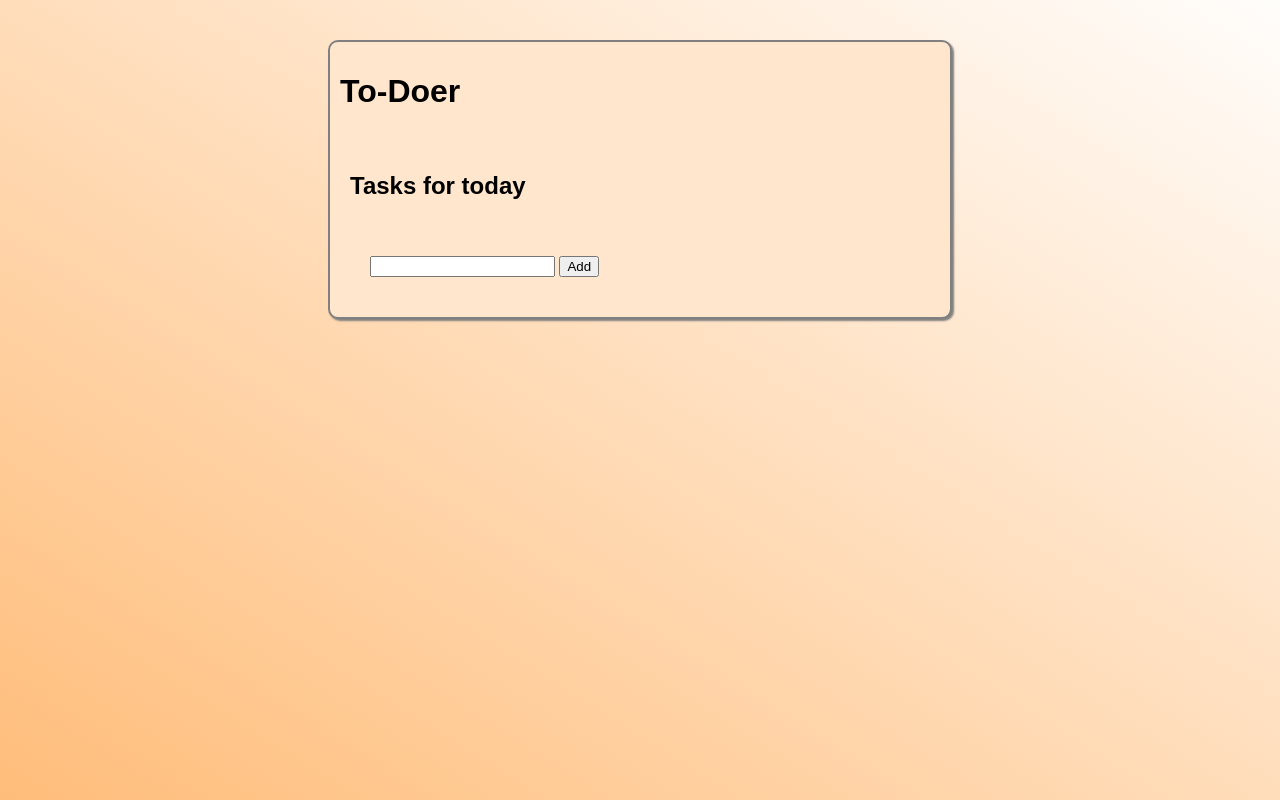
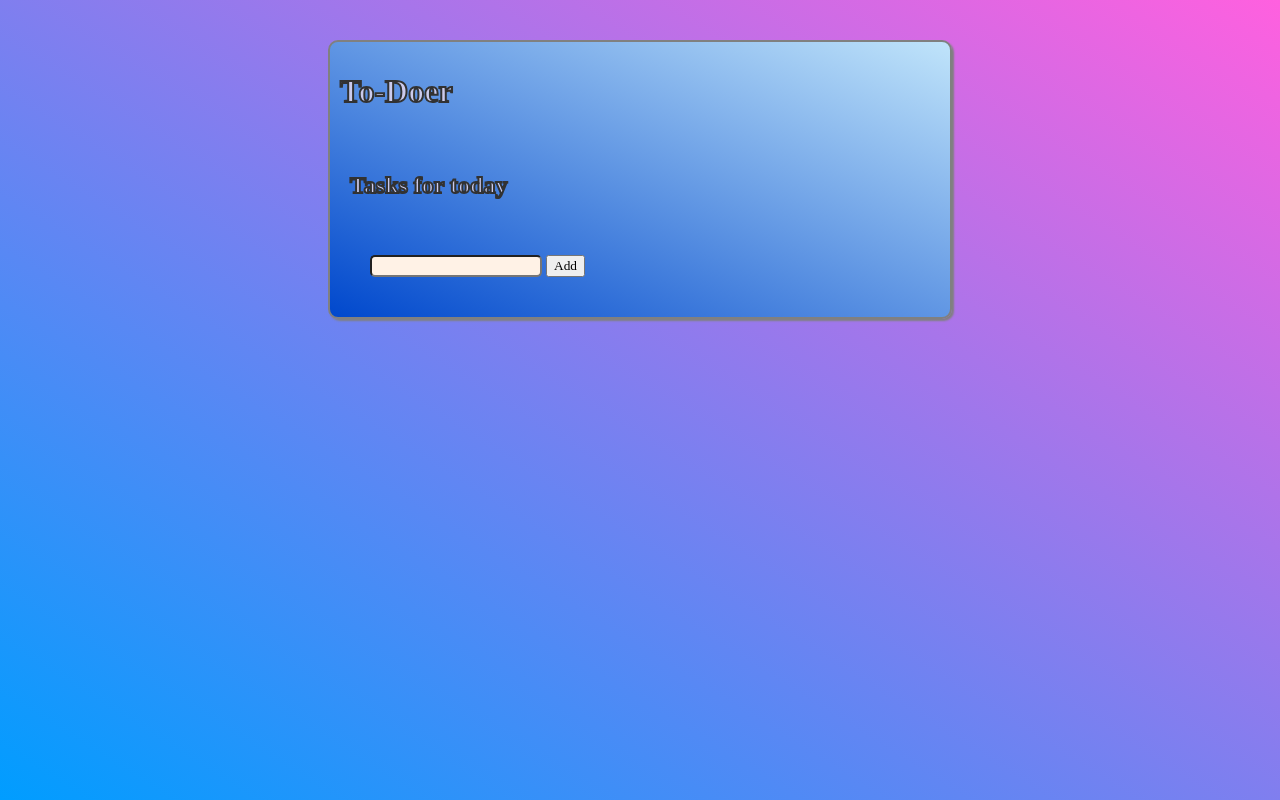
Before and after one commit to erikbejstam/to-do-list, a plain HTML site: page index.html in a window 1280 px wide. Drawn offline with Linux system fonts and the light colour scheme.

Commit message:
Create first color scheme. Not completely happy

```diff
--- a/styles.css
+++ b/styles.css
@@ -1,13 +1,18 @@
 * {
-    font-family: Arial, Helvetica, sans-serif;
+    font-family: 'Poppins';
 }
 
 body{
     display: flex;
     justify-content: center;
     height: 100vh;
-    background-image: linear-gradient(to top right, #FFBD7A, #FFFDFB);
+    background-image: linear-gradient(to top right, #009dff, #ff60df);
     margin: 0;
+}
+
+h1, h2{
+    color: rgb(203, 203, 237);
+    -webkit-text-stroke: 2px rgb(50, 50, 50);
 }
 
 .main-container{
@@ -26,7 +31,7 @@ body{
     border: solid grey 2px;
     border-radius: 10px;
     padding: 10px;
-    background-color: #FFE6CC;
+    background-image: linear-gradient(to top right, #0048cd, #c0e4fa);
     opacity: 1;
     box-shadow: 2px 2px 2px grey;
 }
@@ -79,6 +84,11 @@ body{
     padding-left: 10px;
 }
 
+input{
+    border-radius: 5px;
+    background-color: #fff2e6;
+}
+
 label {
     display: none;
 }
```
